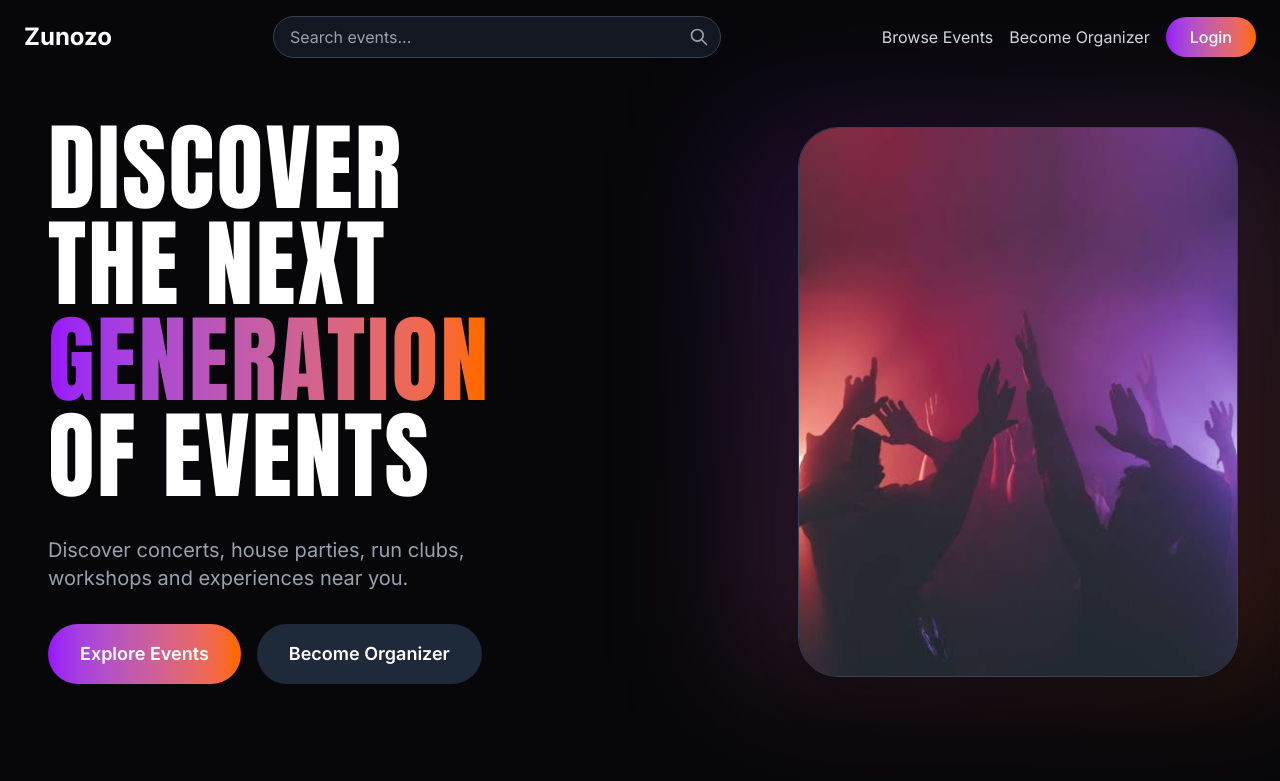
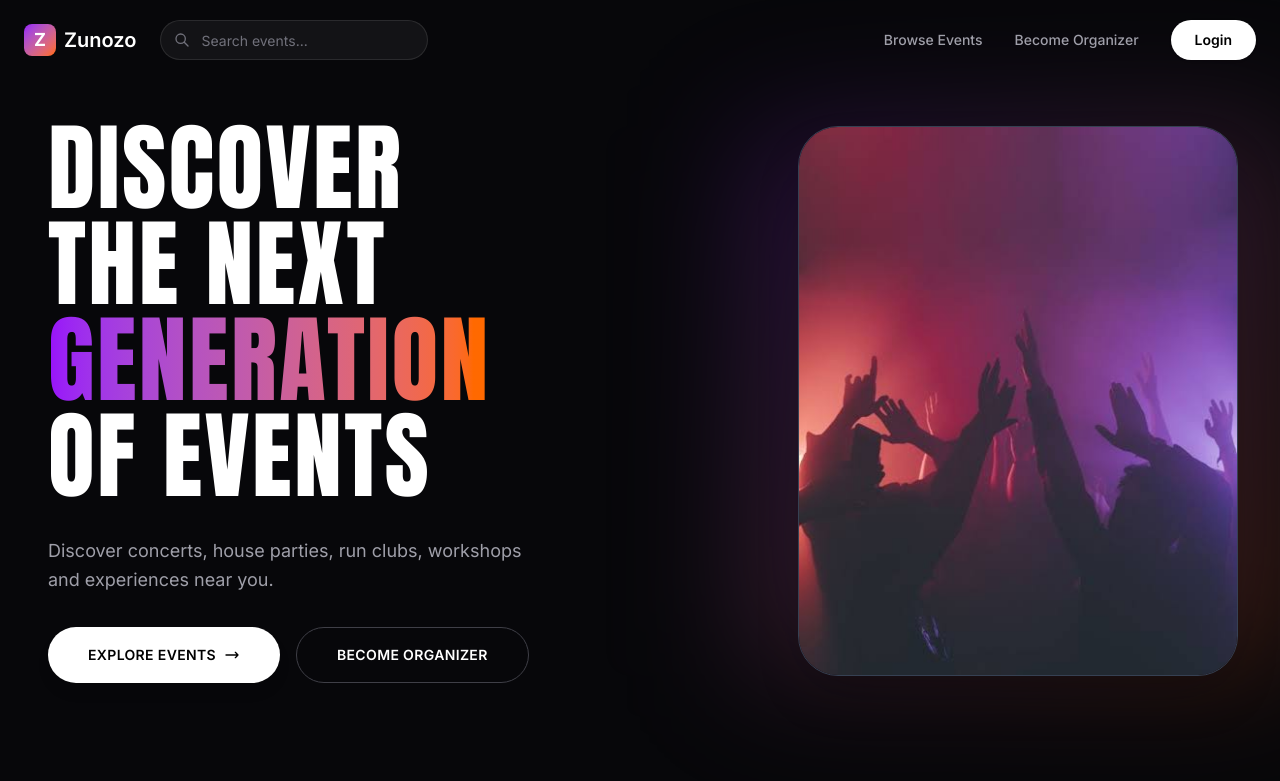
Before and after one commit to aarjav316-cloud/zunozo-frontend, a React (Vite) app: page / in a window 1280 px wide. Shown: the top 781 px of the page. Built offline with nearby package versions, Linux system fonts and the light colour scheme.

Commit message:
finaL hero section UI

```diff
--- a/src/components/landing/Hero.jsx
+++ b/src/components/landing/Hero.jsx
@@ -6,7 +6,7 @@ const Hero = () => {
     <section className="min-h-[85vh] flex items-center pt-20 px-4 sm:px-6">
       <div className="max-w-[1300px] mx-auto w-full px-6">
         <div className="grid lg:grid-cols-[53%_47%] gap-12 lg:gap-16 items-center">
-          <div className="space-y-6 md:space-y-8 text-center md:text-left">
+          <div className="space-y-6 md:space-y-8 text-center md:text-left ">
             <h1 className="font-['Anton'] text-5xl sm:text-6xl md:text-7xl lg:text-8xl font-normal text-white leading-none tracking-wide uppercase lg:mt-10">
               DISCOVER
               <br />
@@ -19,7 +19,7 @@ const Hero = () => {
               OF EVENTS
             </h1>
 
-            <p className="text-base sm:text-lg md:text-xl text-gray-400 max-w-lg mx-auto md:mx-0">
+            <p className="text-base sm:text-[17px]  md:text-lg text-zinc-400 leading-relaxed max-w-[480px] mx-auto md:mx-0">
               Discover concerts, house parties, run clubs, workshops and
               experiences near you.
             </p>
@@ -27,13 +27,26 @@ const Hero = () => {
             <div className="flex flex-col sm:flex-row flex-wrap gap-4 justify-center md:justify-start">
               <Link
                 to="/events"
-                className="px-8 py-4 bg-linear-to-r from-purple-600 to-orange-500 text-white rounded-full font-semibold text-lg hover:opacity-90 transition"
+                className="group inline-flex items-center justify-center gap-2 px-10 h-14 bg-white text-black rounded-full font-semibold text-sm uppercase tracking-wide hover:bg-gray-100 hover:-translate-y-0.5 transition-all duration-300 shadow-lg"
               >
                 Explore Events
+                <svg
+                  className="w-4 h-4 transition-transform duration-300 group-hover:translate-x-1"
+                  fill="none"
+                  stroke="currentColor"
+                  viewBox="0 0 24 24"
+                >
+                  <path
+                    strokeLinecap="round"
+                    strokeLinejoin="round"
+                    strokeWidth={2}
+                    d="M17 8l4 4m0 0l-4 4m4-4H3"
+                  />
+                </svg>
               </Link>
               <Link
                 to="/organizer"
-                className="px-8 py-4 bg-gray-800 text-white rounded-full font-semibold text-lg hover:bg-gray-700 transition"
+                className="inline-flex items-center justify-center px-10 h-14 bg-transparent text-white border border-zinc-700 rounded-full font-semibold text-sm uppercase tracking-wide hover:bg-zinc-900 hover:border-zinc-600 hover:-translate-y-0.5 transition-all duration-300"
               >
                 Become Organizer
               </Link>
--- a/src/components/landing/Navbar.jsx
+++ b/src/components/landing/Navbar.jsx
@@ -1,4 +1,4 @@
-import React, { useState, useEffect } from "react";
+import { useState, useEffect } from "react";
 import { Link } from "react-router-dom";
 
 const Navbar = () => {
@@ -17,25 +17,31 @@ const Navbar = () => {
     <nav
       className={`fixed top-0 left-0 right-0 z-50 transition-all duration-300 ${
         scrolled
-          ? "bg-[#07070A]/80 backdrop-blur-lg border-b border-gray-800"
+          ? "bg-black/60 backdrop-blur-xl border-b border-white/10"
           : "bg-transparent"
       }`}
     >
-      <div className="max-w-7xl mx-auto px-6 py-4">
-        <div className="flex items-center justify-between">
-          <Link to="/" className="text-2xl font-bold text-white">
+      <div className="max-w-7xl mx-auto px-6 h-20">
+        <div className="flex items-center justify-between h-full gap-6">
+          {/* Logo & Search Bar */}
+          <div className="flex items-center gap-6 flex-1">
+            <Link
+              to="/"
+              className="flex items-center gap-2 group flex-shrink-0"
+            >
+              <div className="w-8 h-8 bg-linear-to-br from-purple-600 to-orange-500 rounded-lg flex items-center justify-center transition-transform duration-200 group-hover:scale-105">
+                <span className="text-white font-bold text-lg">Z</span>
+              </div>
+              <span className="text-xl font-semibold text-white transition-colors duration-200">
                 Zunozo
+              </span>
             </Link>
 
-          <div className="hidden md:flex items-center flex-1 max-w-md mx-8">
+            {/* Search Bar */}
+            <div className="hidden md:flex items-center max-w-xs">
               <div className="relative w-full">
-              <input
-                type="text"
-                placeholder="Search events..."
-                className="w-full px-4 py-2 bg-gray-800/50 border border-gray-700 rounded-full text-white placeholder-gray-400 focus:outline-none focus:ring-2 focus:ring-purple-500 transition"
-              />
                 <svg
-                className="absolute right-3 top-1/2 -translate-y-1/2 w-5 h-5 text-gray-400"
+                  className="absolute left-3.5 top-1/2 -translate-y-1/2 w-4 h-4 text-zinc-500"
                   fill="none"
                   stroke="currentColor"
                   viewBox="0 0 24 24"
@@ -47,25 +53,32 @@ const Navbar = () => {
                     d="M21 21l-6-6m2-5a7 7 0 11-14 0 7 7 0 0114 0z"
                   />
                 </svg>
+                <input
+                  type="text"
+                  placeholder="Search events..."
+                  className="w-full h-10 pl-10 pr-4 bg-white/5 border border-white/10 rounded-full text-sm text-white placeholder-zinc-500 focus:outline-none focus:bg-white/10 focus:border-white/20 transition-all duration-200"
+                />
+              </div>
             </div>
           </div>
 
-          <div className="flex items-center gap-4">
+          {/* Navigation Links */}
+          <div className="flex items-center gap-8">
             <Link
               to="/events"
-              className="hidden md:block text-gray-300 hover:text-white transition"
+              className="hidden lg:block text-sm font-medium text-zinc-400 hover:text-white transition-colors duration-200"
             >
               Browse Events
             </Link>
             <Link
               to="/organizer"
-              className="hidden md:block text-gray-300 hover:text-white transition"
+              className="hidden lg:block text-sm font-medium text-zinc-400 hover:text-white transition-colors duration-200"
             >
               Become Organizer
             </Link>
             <Link
               to="/signin"
-              className="px-6 py-2 bg-linear-to-r from-purple-600 to-orange-500 text-white rounded-full font-medium hover:opacity-90 transition"
+              className="inline-flex items-center justify-center px-6 h-10 bg-white text-black rounded-full text-sm font-semibold hover:bg-gray-100 hover:-translate-y-0.5 transition-all duration-200 shadow-sm"
             >
               Login
             </Link>
```
Also changed, not shown: src/api/authApi.js (line endings or trailing spaces). Lines whose indentation alone changed are shown as unchanged.
